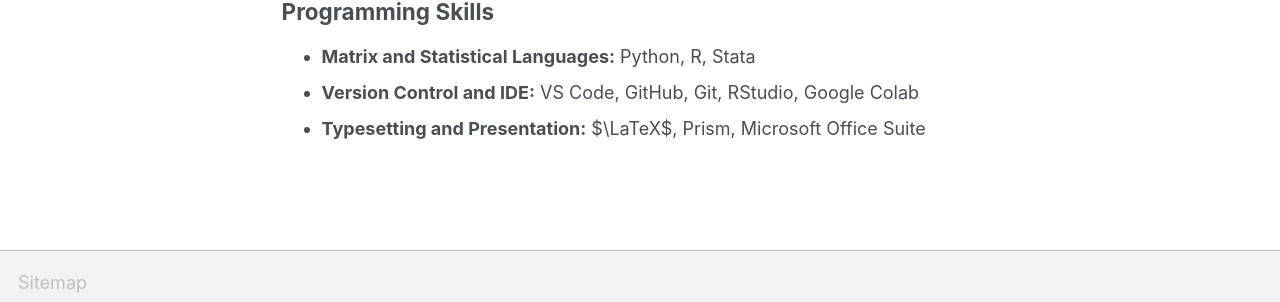
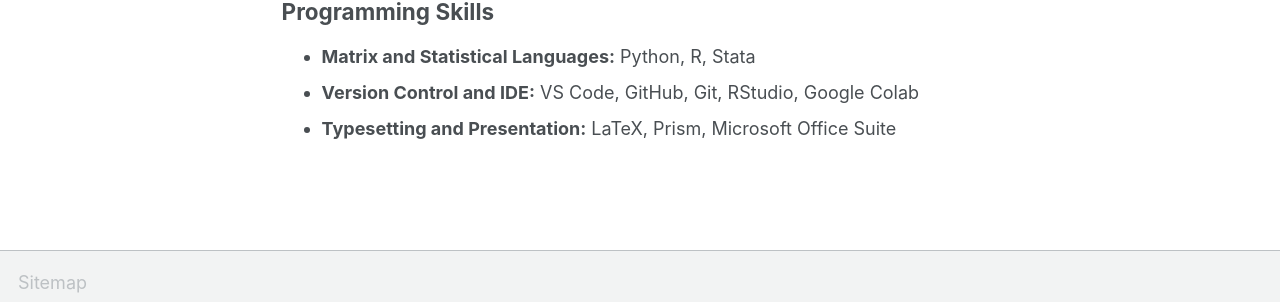
Before and after one commit to saucemmmm/saucemmmm.github.io, a Jekyll site: the page built from _pages/cv.md, in a window 1280 px wide and 900 px high, scrolled down 1878 px. Shown: the part 512-814 px from the top of the window. Built offline with Jekyll 4.4.1, drawn with Linux system fonts in a browser that asks for light colours; a script bundle is joined from its source files by our own code; library files that are not in the unit come from our copies.

Commit message:
changed latex

```diff
--- a/_pages/cv.md
+++ b/_pages/cv.md
@@ -58,4 +58,4 @@
 ## Programming Skills
 * **Matrix and Statistical Languages:** Python, R, Stata
 * **Version Control and IDE:** VS Code, GitHub, Git, RStudio, Google Colab
-* **Typesetting and Presentation:** $\LaTeX$, Prism, Microsoft Office Suite
+* **Typesetting and Presentation:** LaTeX, Prism, Microsoft Office Suite
```
